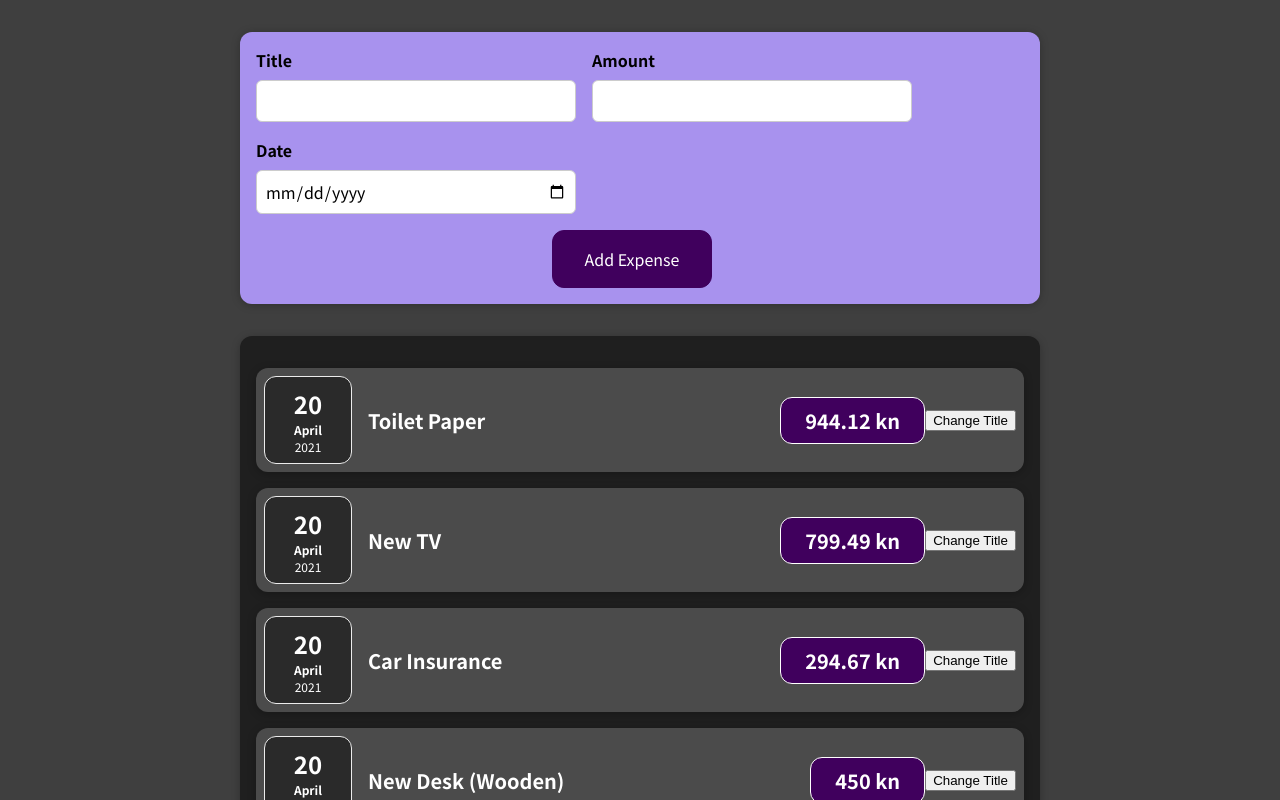
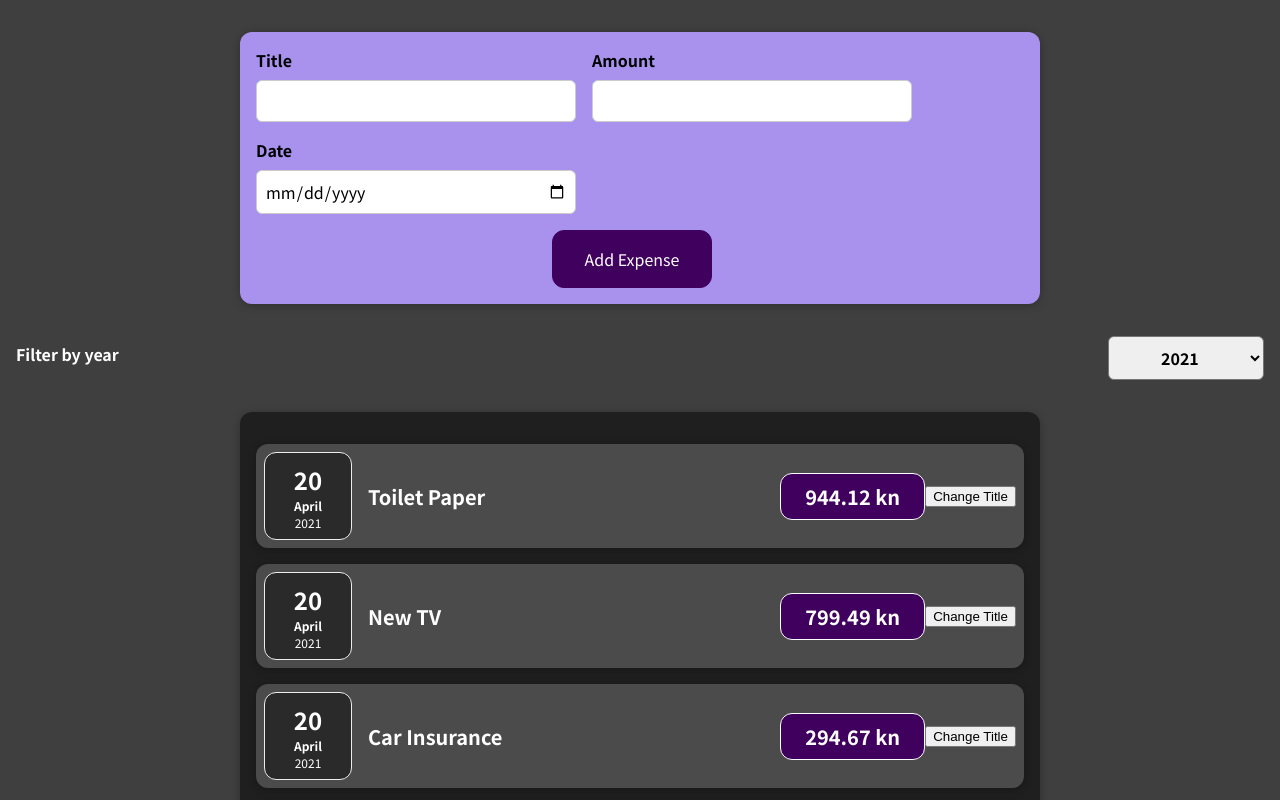
Before and after one commit to HrvojeSimanovic/my_expense_app_react, a React (Create React App) app: page / in a window 1280 px wide. Shown: the top 800 px of the page. Built offline with nearby package versions, Linux system fonts and the light colour scheme.

Commit message:
dodana filter komponenta

```diff
--- a/src/App.js
+++ b/src/App.js
@@ -11,9 +11,13 @@
     { id: "e4", title: "New Desk (Wooden)", amount: 450, date: new Date() },
   ];
 
+  const addExpenseHandler = (expenseData) => {
+    console.log(expenseData);
+  };
+
   return (
     <div>
-      <NewExpense />
+      <NewExpense onAddExpense={addExpenseHandler} />
       <Expenses items={expenses} />
     </div>
   );
--- a/src/components/Expeneses/Expenses.js
+++ b/src/components/Expeneses/Expenses.js
@@ -1,11 +1,22 @@
-import React from "react";
+import React, { useState } from "react";
 
 import Card from "../UI/Card";
 import ExpenseItem from "../Expeneses/ExpenseItem";
 import "./Expenses.css";
+import ExpensesFilter from "./ExpensesFilter";
 
 const Expenses = (props) => {
+  const [year, setYear] = useState("2021");
+
+  console.log(year);
+
+  const onSelectedYearHandler = (year) => {
+    setYear(year);
+  };
+
   return (
+    <div>
+      <ExpensesFilter defYear={year} onSelectedYear={onSelectedYearHandler} />
       <Card className="expenses">
         <ExpenseItem
           title={props.items[0].title}
@@ -28,6 +39,7 @@
           date={props.items[3].date}
         />
       </Card>
+    </div>
   );
 };
 
--- /dev/null
+++ b/src/components/Expeneses/ExpensesFilter.css
@@ -0,0 +1,24 @@
+.expenses-filter {
+  color: white;
+  padding: 0 1rem;
+}
+
+.expenses-filter__control {
+  display: flex;
+  width: 100%;
+  align-items: center;
+  justify-content: space-between;
+  margin: 1rem 0;
+}
+
+.expenses-filter label {
+  font-weight: bold;
+  margin-bottom: 0.5rem;
+}
+
+.expenses-filter select {
+  font: inherit;
+  padding: 0.5rem 3rem;
+  font-weight: bold;
+  border-radius: 6px;
+}
--- /dev/null
+++ b/src/components/Expeneses/ExpensesFilter.js
@@ -0,0 +1,25 @@
+import React from "react";
+
+import "./ExpensesFilter.css";
+
+const ExpensesFilter = (props) => {
+  const yearChangeHandler = (event) => {
+    props.onSelectedYear(event.target.value);
+  };
+
+  return (
+    <div className="expenses-filter">
+      <div className="expenses-filter__control">
+        <label>Filter by year</label>
+        <select value={props.defYear} onChange={yearChangeHandler}>
+          <option value="2022">2022</option>
+          <option value="2021">2021</option>
+          <option value="2020">2020</option>
+          <option value="2019">2019</option>
+        </select>
+      </div>
+    </div>
+  );
+};
+
+export default ExpensesFilter;
--- a/src/components/NewExpense/ExpenseForm.js
+++ b/src/components/NewExpense/ExpenseForm.js
@@ -2,7 +2,7 @@
 
 import "./ExpenseForm.css";
 
-const ExpenseForm = () => {
+const ExpenseForm = (props) => {
   const [enteredTitle, setEnteredTitle] = useState("");
   const [enteredAmount, setEnteredAmount] = useState("");
   const [enteredDate, setEnteredDate] = useState("");
@@ -48,7 +48,8 @@
       amount: enteredAmount,
       date: new Date(enteredDate),
     };
-    console.log(expenseData);
+
+    props.onSaveExpenseData(expenseData);
 
     setEnteredTitle("");
     setEnteredAmount("");
--- a/src/components/NewExpense/NewExpense.js
+++ b/src/components/NewExpense/NewExpense.js
@@ -3,10 +3,18 @@
 import ExpenseForm from "./ExpenseForm";
 import "./NewExpense.css";
 
-const NewExpense = () => {
+const NewExpense = (props) => {
+  const saveExpenseDataHandler = (enteredExpenseData) => {
+    const expenseData = {
+      ...enteredExpenseData,
+      id: Math.random().toString(),
+    };
+    props.onAddExpense(expenseData);
+  };
+
   return (
     <div className="new-expense">
-      <ExpenseForm />
+      <ExpenseForm onSaveExpenseData={saveExpenseDataHandler} />
     </div>
   );
 };
```
Also changed, not shown: 1 other file (tests, documents, lock files or other folders). Lines whose indentation alone changed are shown as unchanged.
